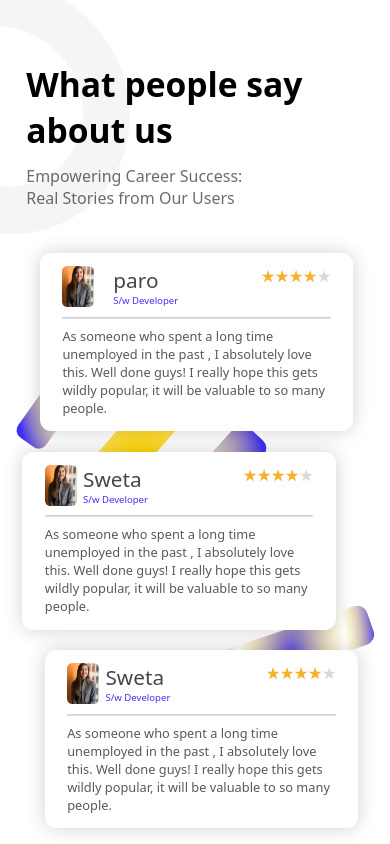
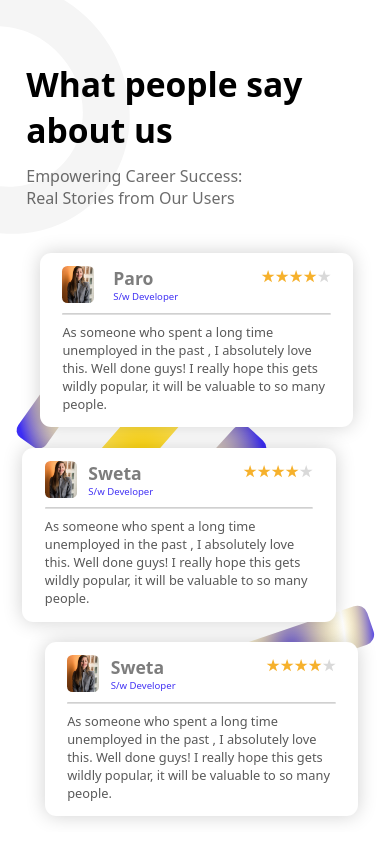
Before and after one commit to soumen974/WorkFolio, a React (Create React App) app: page / in a window 390 px wide. Shown: the part 797-1641 px from the top of the page. Built offline with nearby package versions, Linux system fonts and the light colour scheme.

Commit message:
deployed to the gh and all clear

```diff
--- a/src/Components/Section02.css
+++ b/src/Components/Section02.css
@@ -153,12 +153,13 @@ hr{
 }
 .review-er-name-post{
     max-width: 100%;
-    padding: 0rem 0rem 0rem 0.2rem;
+    padding: 0.4rem 0rem 0rem 0rem;
+
 }
 .review-er-name-post h1{
-    font-size: 1.6rem;
-    color: rgba(45, 45, 45, 0.874);
-    font-weight: normal;
+    font-size: 1.2rem;
+    color: rgba(0, 0, 0, 0.594);
+    /* font-weight: normal; */
 
 }
 .review-er-name-post h6{
@@ -433,14 +434,28 @@ hr{
 
 
     }
+
+    /* .review-er-name-post{
+        max-width: 100%;
+        padding: 0.4rem 0rem 0rem 0rem;
+
+    }
+    .review-er-name-post h1{
+        font-size: 1.2rem;
+        color: rgba(0, 0, 0, 0.594);
+
+    } */
+
     .review-er-name-post{
         padding: 0rem;
     }
 
     .review-er-name-post h1{
-        font-size: 1.3rem;
-        color: rgba(45, 45, 45, 0.874);
-        font-weight: normal;
+        font-size: 1.1rem;
+        color: rgba(45, 45, 45, 0.619);
+        /* font-weight: normal; */
+        /* font-family:; */
+
     }
     .review-er-name-post h6{
 
@@ -453,6 +468,7 @@ hr{
         padding: 0.5rem 0rem;
         width: 100%;
         font-size: 0.8rem;
+        /* line-height: 0.9rem; */
 
 
     }
--- a/src/Components/Section02.jsx
+++ b/src/Components/Section02.jsx
@@ -109,7 +109,7 @@ export default function Section02() {
       <div className="content">
           <RivewerBox
             imageSrc={FirstReview}
-            RiviewrName="paro"
+            RiviewrName="Paro"
             RiviewrPost="S/w Developer"
             RiviewText=" As someone who spent a long time unemployed in the past , I absolutely love this. Well done guys! I really hope this gets wildly popular, it will be valuable to so many people. "
             RivewRates={[
```
